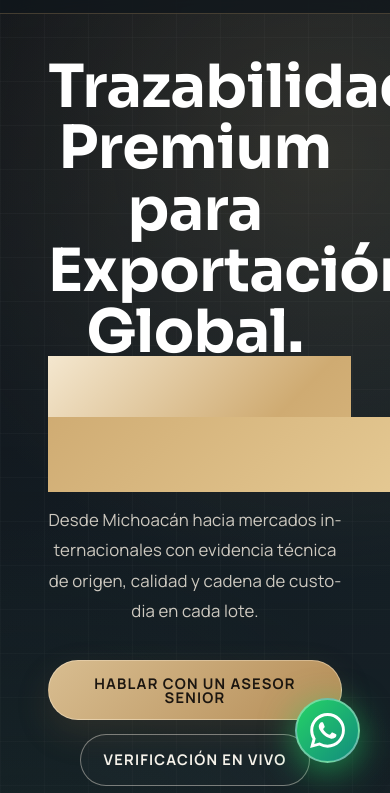
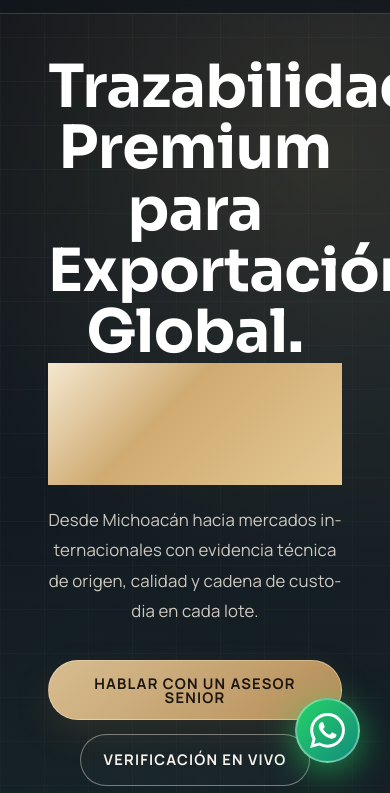
Before and after one commit to AgroBridge-backup/agrobridge-global-web, a website: page public_html/index.html in a window 390 px wide. Shown: the part 51-844 px from the top of the page. Drawn offline with nearby package versions, Linux system fonts and the light colour scheme.

Commit message:
fix(hero): center headline + accent line on all viewports
Centering previously relied on inherited text-align from .hero__content
and two inline <span>s that flowed together, producing ragged wrapping
inside the 15ch title measure instead of two clean centered lines.

- Set text-align: center explicitly on .hero__title (defensive; removes
  reliance on fragile inheritance)
- Stack the headline and gold-accent spans as block lines via
  .hero__title > span { display: block }

No media queries needed: identical centering on mobile and desktop.
Scoped to the main hero; legal pages use a separate .legal-hero__title.

```diff
--- a/public_html/assets/premium-theme.css
+++ b/public_html/assets/premium-theme.css
@@ -136,6 +136,11 @@ p {
   margin: 0 auto 1.25rem;
   max-width: 15ch;
   line-height: 1.03;
+  text-align: center;
+}
+
+.hero__title > span {
+  display: block;
 }
 
 .hero__title-accent {
```
